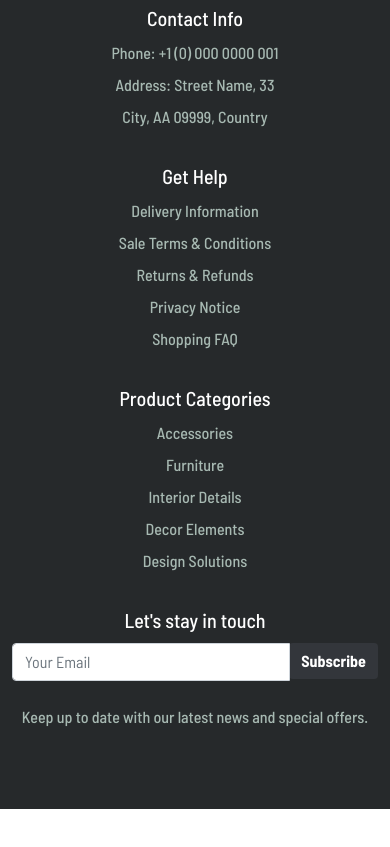
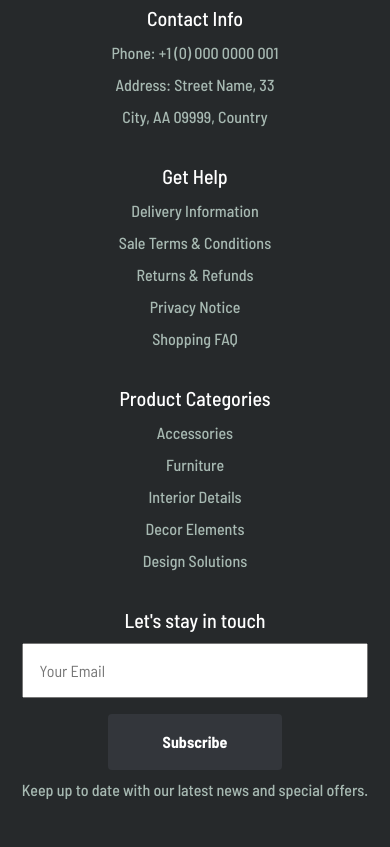
Before and after one commit to patelalok1309/TrendsFurniture_Project, a plain HTML site: page index.html in a window 390 px wide. Shown: the part 5865-6712 px from the top of the page. Before the commit the page ends 6674 px from the top, so only its background shows below. Drawn offline with nearby package versions, Linux system fonts and the light colour scheme.

Commit message:
ready for check

```diff
--- a/index.html
+++ b/index.html
@@ -463,11 +463,16 @@
                     <ul class="footer-list-container">
                         <li class="footer-list-header">Let's stay in touch</li>
                         <li class="footer-list-item">
-                            <div class="input-group mb-3">
+                            <!-- <div class="input-group mb-3">
                                 <input type="text" class="form-control" placeholder="Your Email">
                                 <div class="input-group-append">
                                     <span class="input-group-text subscribe-btn" id="basic-addon2">Subscribe</span>
                                 </div>
+                            </div> -->
+
+                            <div class="email-input-group d-flex flex-wrap ">
+                                <input type="text" class="email-input h-100 px-3 py-3" placeholder="Your Email">
+                                <button class="btn text-white email-sub-btn px-3 py-2">Subscribe</button>
                             </div>
                         </li>
                         <li class="footer-list-item">Keep up to date with our latest news and special offers.</li>
--- a/style.css
+++ b/style.css
@@ -9,7 +9,7 @@
   --bg-footer-dark: #26292b;
   --color-dark-200: #24262b;
   --color-footer-text: #a7b9b2;
-  --btn-bg-hover: #ff6868;
+  --btn-bg-hover: #d3ad68;
 }
 
 .text-dark-navbar {
@@ -325,13 +325,14 @@ ul.footer-list-container li:not(.footer-list-header) {
   font-weight: 500;
 }
 
-.subscribe-btn {
+.email-sub-btn {
   background-color: var(--btn-grey-primary);
   color: #fff;
   font-weight: bold;
   font-size: 1rem;
   border: none;
 }
+
 /* --------------breakpoint------------- */
 /* tablet view  */
 @media screen and (max-width: 1200px) {
@@ -377,6 +378,15 @@ ul.footer-list-container li:not(.footer-list-header) {
     padding-right: 2rem;
     padding-left: 0;
   }
+
+  .email-input-group {
+    flex-direction: column;
+  }
+
+  .email-sub-btn {
+    width: 50%;
+    padding-block: 1rem !important;
+  }
 }
 
 @media screen and (max-width: 769px) {
@@ -405,7 +415,8 @@ ul.footer-list-container li:not(.footer-list-header) {
     font-size: 1.125rem;
   }
 
-  .interior-design-section {
+  .interior-design-section,
+  .footer {
     padding-inline: 1.35rem !important;
   }
 
@@ -499,4 +510,14 @@ ul.footer-list-container li:not(.footer-list-header) {
   ul.footer-list-container {
     gap: 0.5rem !important;
   }
+
+  .email-input-group {
+    row-gap: 1rem;
+    justify-content: center;
+    align-items: center;
+  }
+
+  .email-input {
+    width: 100%;
+  }
 }
```
